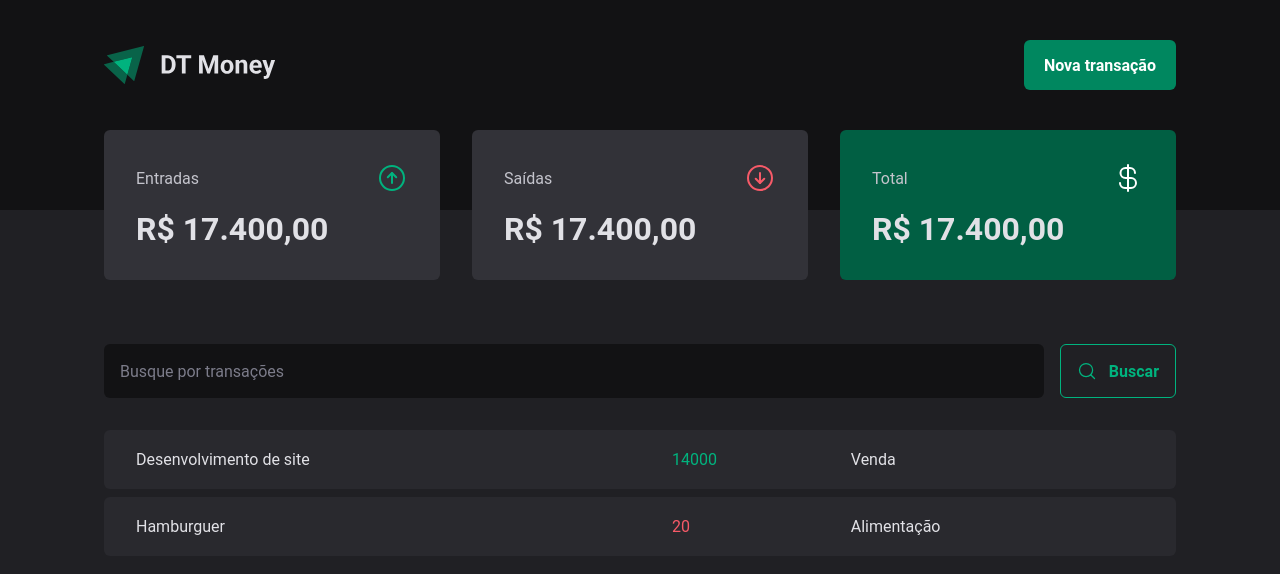
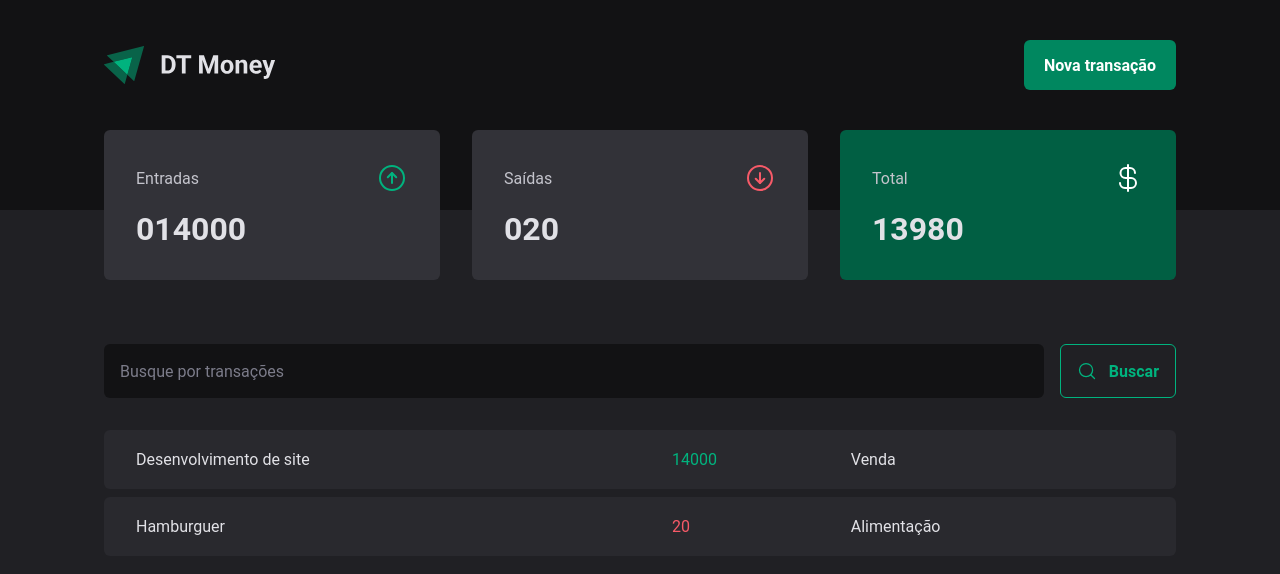
Before and after one commit to BrenoPorfirio/DT-Money, a React app: page / in a window 1280 px wide. Shown: the top 574 px of the page. Built offline with nearby package versions, Linux system fonts and the light colour scheme; data requests are answered from the project's data file; the HTML template or start-up script is replaced by a standard one.

Commit message:
use reduce  in sumarry

```diff
--- a/src/components/Sumarry/index.tsx
+++ b/src/components/Sumarry/index.tsx
@@ -5,7 +5,24 @@
 
 export function Sumarry() {
     const { transactions } = useContext(TransactionsContext);
-    console.log(transactions);
+
+    const sumarry = transactions.reduce(
+        (acc, transaction) => {
+            if(transaction.type === "income") {
+                acc.income += transaction.price
+                acc.total += transaction.price
+            } else {
+                acc.outcome += transaction.price
+                acc.total -= transaction.price
+            }
+            return acc;
+        },
+        {
+            income: 0,
+            outcome: 0,
+            total: 0,
+        }
+    )
 
     return (
         <SumarryContainer>
@@ -14,7 +31,7 @@
                     <span>Entradas</span>
                     <ArrowCircleUp size={32} color="#00B37E"/>
                 </header>
-                <strong>R$ 17.400,00</strong>
+                <strong>{sumarry.income}</strong>
             </SumarryCard>
 
             <SumarryCard>
@@ -22,7 +39,7 @@
                     <span>Saídas</span>
                     <ArrowCircleDown size={32} color="#F75A68"/>
                 </header>
-                <strong>R$ 17.400,00</strong>
+                <strong>{sumarry.outcome}</strong>
             </SumarryCard>
 
             <SumarryCard variant="green">
@@ -30,7 +47,7 @@
                     <span>Total</span>
                     <CurrencyDollar size={32} color="#FFF"/>
                 </header>
-                <strong>R$ 17.400,00</strong>
+                <strong>{sumarry.total}</strong>
             </SumarryCard>
         </SumarryContainer>
     )
```
